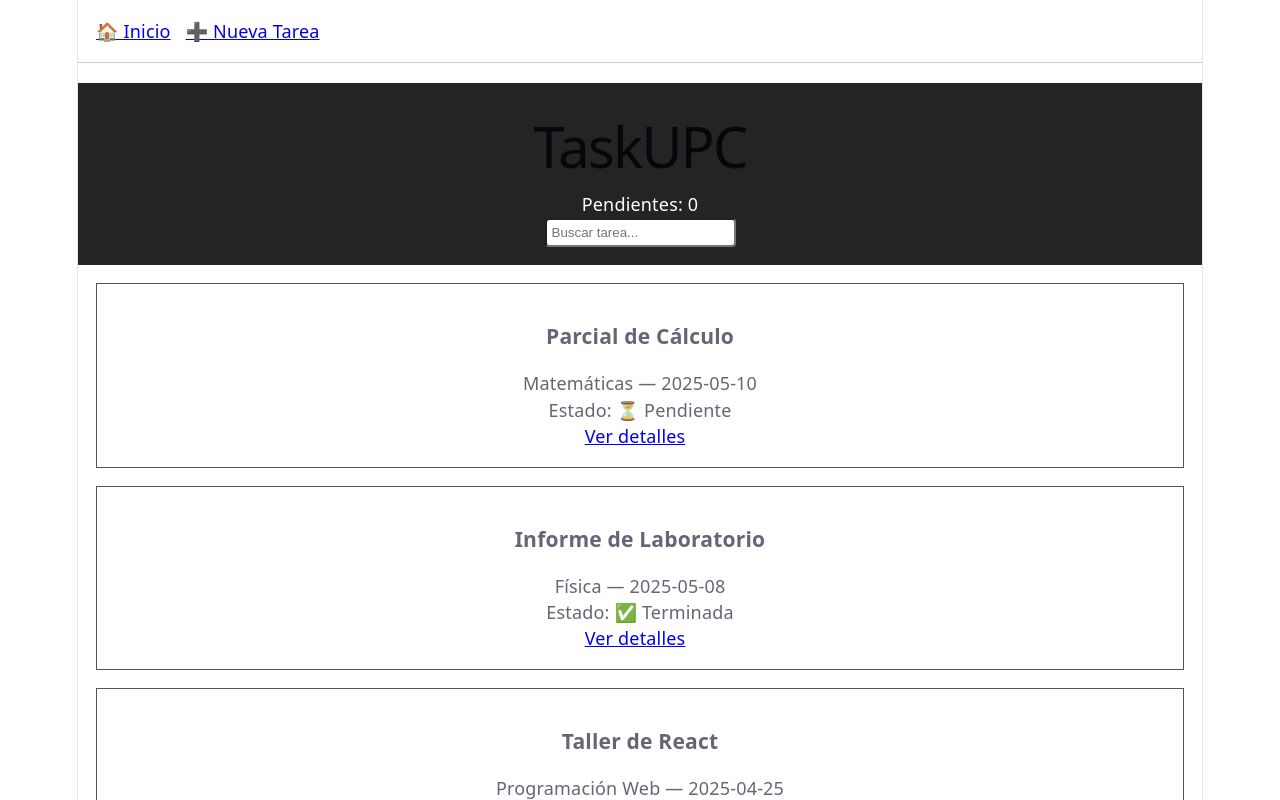
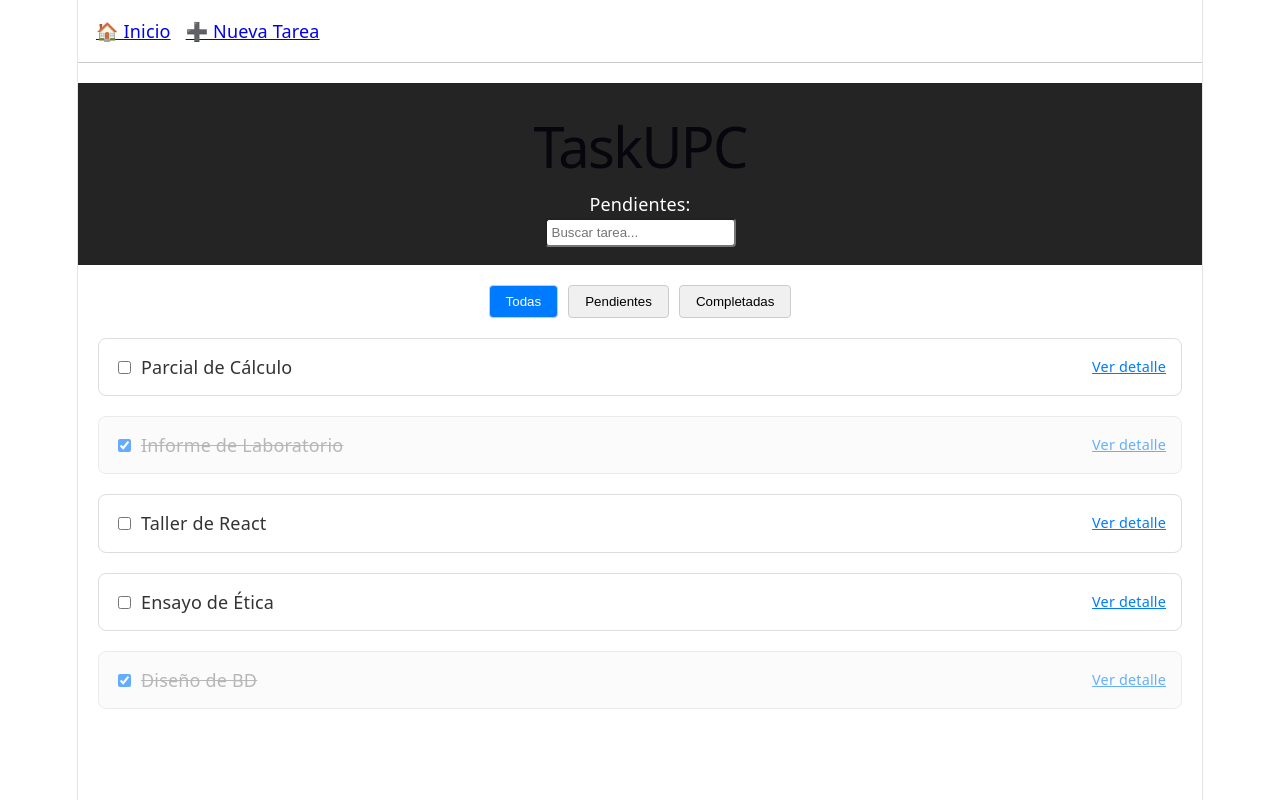
Before and after one commit to miguemoto80-create/taskunpc, a React (Vite) app: page / in a window 1280 px wide. Shown: the top 800 px of the page. Built offline with nearby package versions, Linux system fonts and the light colour scheme.

Commit message:
Proyecto TaskUPC listo para despliegue

```diff
--- a/src/components/ListaTareas.jsx
+++ b/src/components/ListaTareas.jsx
@@ -1,17 +1,33 @@
-import { tareasIniciales } from '../data/tareas';
 import TareaCard from './TareaCard';
+import { useTareas } from '../context/TareasContext';
 
-function ListaTareas({ alCompletarTarea }) {
+function ListaTareas() {
+
+  const { tareas } = useTareas();
+
+
+  const estiloContenedor = {
+    marginTop: '20px',
+    display: 'flex',
+    flexDirection: 'column',
+    gap: '10px'
+  };
+
   return (
-    <section>
-      {tareasIniciales.map((tarea) => (
-        <TareaCard
-          key={tarea.id}
-          {...tarea}
-          onCompletar={alCompletarTarea}
-        />
-      ))}
-    </section>
+    <div style={estiloContenedor}>
+      {tareas.length === 0 ? (
+        <p style={{ textAlign: 'center', color: '#666' }}>
+          No hay tareas pendientes. ¡Buen trabajo!
+        </p>
+      ) : (
+        tareas.map((tarea) => (
+          <TareaCard
+            key={tarea.id}
+            tarea={tarea}
+          />
+        ))
+      )}
+    </div>
   );
 }
 
--- a/src/components/TareaCard.jsx
+++ b/src/components/TareaCard.jsx
@@ -1,16 +1,45 @@
+import { useTareas } from '../context/TareasContext';
 import { Link } from 'react-router-dom';
 
-function TareaCard({ id, titulo, materia, completada, fecha }) {
+function TareaCard({ tarea }) {
+
+  const { toggleTarea } = useTareas();
+
+
+  const estiloTarjeta = {
+    padding: '15px',
+    border: '1px solid #ddd',
+    borderRadius: '8px',
+    marginBottom: '10px',
+    display: 'flex',
+    alignItems: 'center',
+    justifyContent: 'space-between',
+    backgroundColor: tarea.completada ? '#f9f9f9' : '#fff',
+    opacity: tarea.completada ? 0.6 : 1,
+  };
+
+  const estiloTexto = {
+    textDecoration: tarea.completada ? 'line-through' : 'none',
+    color: tarea.completada ? '#888' : '#333'
+  };
+
   return (
-    <article style={{ border: '1px solid #555', padding: '1rem', margin: '1rem' }}>
-      <h3>{titulo}</h3>
-      <p>{materia} — {fecha}</p>
-      <p>Estado: {completada ? '✅ Terminada' : '⏳ Pendiente'}</p>
+    <div style={estiloTarjeta}>
+      <div>
+        {/* Checkbox para el toggle */}
+        <input
+          type="checkbox"
+          checked={tarea.completada}
+          onChange={() => toggleTarea(tarea.id)}
+          style={{ marginRight: '10px' }}
+        />
+        <span style={estiloTexto}>{tarea.titulo}</span>
+      </div>
 
-      <Link to={`/tarea/${id}`} style={{ marginRight: '10px' }}>
-        Ver detalles
+      <Link to={`/tarea/${tarea.id}`} style={{ fontSize: '0.8rem', color: '#007bff' }}>
+        Ver detalle
       </Link>
-    </article>
+    </div>
   );
 }
 
--- a/src/context/TareasContext.jsx
+++ b/src/context/TareasContext.jsx
@@ -1,18 +1,21 @@
 import { createContext, useContext, useState, useEffect } from 'react';
 import { tareasIniciales } from '../data/tareas';
 
-// 1. ESTA LÍNEA DEBE IR AQUÍ AFUERA (Es la base de todo)
+
 const TareasContext = createContext();
 
 export function TareasProvider({ children }) {
+
   const [tareas, setTareas] = useState(() => {
     const guardadas = localStorage.getItem('taskunpc-tareas');
     return guardadas ? JSON.parse(guardadas) : tareasIniciales;
   });
 
+
   useEffect(() => {
     localStorage.setItem('taskunpc-tareas', JSON.stringify(tareas));
   }, [tareas]);
+
 
   const toggleTarea = (id) => {
     setTareas(prev => prev.map(t =>
@@ -20,20 +23,39 @@ export function TareasProvider({ children }) {
     ));
   };
 
+
+  const agregarTarea = (nuevaTarea) => {
+    const tareaConId = {
+      ...nuevaTarea,
+      id: Date.now(),
+      completada: false
+    };
+    setTareas(prevTareas => [...prevTareas, tareaConId]);
+  };
+
+
+  const eliminarTarea = (id) => {
+    setTareas(prev => prev.filter(t => t.id !== id));
+  };
+
+
   return (
-    <TareasContext.Provider value={{ tareas, toggleTarea }}>
+    <TareasContext.Provider value={{
+      tareas,
+      toggleTarea,
+      agregarTarea,
+      eliminarTarea
+    }}>
       {children}
     </TareasContext.Provider>
   );
 }
 
-// 2. Aquí es donde usas la variable que definimos arriba
+
 export function useTareas() {
   const context = useContext(TareasContext);
-
   if (!context) {
     throw new Error('useTareas debe usarse dentro de un TareasProvider');
   }
-
   return context;
 }
--- a/src/main.jsx
+++ b/src/main.jsx
@@ -3,13 +3,12 @@ import ReactDOM from 'react-dom/client';
 import { BrowserRouter } from 'react-router-dom';
 import App from './App';
 import './index.css';
-// 1. Importas el proveedor que creamos
 import { TareasProvider } from './context/TareasContext';
 
 ReactDOM.createRoot(document.getElementById('root')).render(
   <React.StrictMode>
     <BrowserRouter>
-      {/* 2. Envuelves el App con el Provider */}
+      {/* El Provider debe envolver a App para que todo el proyecto tenga datos */}
       <TareasProvider>
         <App />
       </TareasProvider>
--- a/src/pages/DetalleTarea.jsx
+++ b/src/pages/DetalleTarea.jsx
@@ -1,17 +1,65 @@
 import { useParams, useNavigate } from 'react-router-dom';
+import { useTareas } from '../context/TareasContext';
 
 function DetalleTarea() {
   const { id } = useParams();
   const navigate = useNavigate();
+  const { tareas, eliminarTarea } = useTareas();
+
+
+  const tarea = tareas.find(t => t.id === Number(id));
+
+
+  if (!tarea) {
+    return (
+      <div style={{ padding: '20px', textAlign: 'center' }}>
+        <h2>⚠️ Tarea no encontrada</h2>
+        <button onClick={() => navigate('/')}>Volver al Inicio</button>
+      </div>
+    );
+  }
+
+  const handleEliminar = () => {
+    if (window.confirm("¿Estás seguro de que deseas eliminar esta tarea?")) {
+      eliminarTarea(tarea.id);
+      navigate('/');
+    }
+  };
 
   return (
-    <div style={{ padding: '20px' }}>
-      <h2>Detalle de tarea #{id}</h2>
-      <p>Información detallada sobre la tarea seleccionada.</p>
+    <div style={{ padding: '20px', maxWidth: '600px', margin: '0 auto' }}>
+      <button onClick={() => navigate('/')} style={{ marginBottom: '20px' }}>
+        ← Volver
+      </button>
 
-      <button onClick={() => navigate('/')}>
-        Volver
-      </button>
+      <div style={{
+        border: '1px solid #ddd',
+        padding: '25px',
+        borderRadius: '12px',
+        backgroundColor: tarea.completada ? '#f8f9fa' : '#fff'
+      }}>
+        <h1 style={{ marginTop: 0 }}>{tarea.titulo}</h1>
+        <hr />
+        <p><strong>Materia:</strong> {tarea.materia || 'No especificada'}</p>
+        <p><strong>Fecha límite:</strong> {tarea.fecha || 'Sin fecha'}</p>
+        <p><strong>Estado:</strong> {tarea.completada ? '✅ Completada' : '⏳ Pendiente'}</p>
+
+        <div style={{ marginTop: '30px', display: 'flex', gap: '15px' }}>
+          <button
+            onClick={handleEliminar}
+            style={{
+              padding: '10px 20px',
+              backgroundColor: '#dc3545',
+              color: 'white',
+              border: 'none',
+              borderRadius: '6px',
+              cursor: 'pointer'
+            }}
+          >
+            Eliminar Tarea
+          </button>
+        </div>
+      </div>
     </div>
   );
 }
--- a/src/pages/Inicio.jsx
+++ b/src/pages/Inicio.jsx
@@ -1,17 +1,47 @@
+import { useState } from 'react';
 import Header from '../components/Header';
-import ListaTareas from '../components/ListaTareas';
+import TareaCard from '../components/TareaCard';
+import { useTareas } from '../context/TareasContext';
 
-function Inicio({ tareas, alCompletar }) {
-  const pendientes = tareas ? tareas.filter(t => !t.completada).length : 0;
+function Inicio() {
+  const { tareas } = useTareas();
+  const [filtro, setFiltro] = useState('todas');
+
+
+  const tareasFiltradas = tareas.filter(tarea => {
+    if (filtro === 'pendientes') return !tarea.completada;
+    if (filtro === 'completadas') return tarea.completada;
+    return true; // 'todas'
+  });
 
   return (
     <>
-      <Header totalPendientes={pendientes} />
-      <main>
-        <ListaTareas tareas={tareas} alCompletarTarea={alCompletar} />
+      <Header />
+      <main style={{ padding: '20px' }}>
+        <div style={{ marginBottom: '20px', display: 'flex', gap: '10px', justifyContent: 'center' }}>
+          <button onClick={() => setFiltro('todas')} style={btnStyle(filtro === 'todas')}>Todas</button>
+          <button onClick={() => setFiltro('pendientes')} style={btnStyle(filtro === 'pendientes')}>Pendientes</button>
+          <button onClick={() => setFiltro('completadas')} style={btnStyle(filtro === 'completadas')}>Completadas</button>
+        </div>
+
+        <div style={{ display: 'flex', flexDirection: 'column', gap: '10px' }}>
+          {tareasFiltradas.map(t => (
+            <TareaCard key={t.id} tarea={t} />
+          ))}
+        </div>
       </main>
     </>
   );
 }
 
+
+const btnStyle = (activo) => ({
+  padding: '8px 16px',
+  cursor: 'pointer',
+  backgroundColor: activo ? '#007bff' : '#f0f0f0',
+  color: activo ? 'white' : 'black',
+  border: '1px solid #ccc',
+  borderRadius: '4px'
+});
+
 export default Inicio;
--- a/src/pages/NuevaTarea.jsx
+++ b/src/pages/NuevaTarea.jsx
@@ -1,13 +1,57 @@
+import { useState } from 'react';
 import { useNavigate } from 'react-router-dom';
+import { useTareas } from '../context/TareasContext';
 
 function NuevaTarea() {
+  const [form, setForm] = useState({ titulo: '', materia: '', fecha: '' });
+  const { agregarTarea } = useTareas();
   const navigate = useNavigate();
 
+  function handleChange(e) {
+    setForm({ ...form, [e.target.name]: e.target.value });
+  }
+
+  function handleSubmit(e) {
+    e.preventDefault();
+    if (!form.titulo.trim()) return alert("El título es obligatorio");
+
+    agregarTarea(form);
+    navigate('/');
+  }
+
   return (
-    <div style={{ padding: '20px' }}>
-      <h2>Crear Nueva Tarea</h2>
-      <p>Formulario en construcción...</p>
-      <button onClick={() => navigate('/')}>Cancelar</button>
+    <div style={{ padding: '20px', maxWidth: '400px', margin: '0 auto' }}>
+      <h2>Nueva Tarea</h2>
+      <form onSubmit={handleSubmit} style={{ display: 'flex', flexDirection: 'column', gap: '15px' }}>
+        <input
+          name="titulo"
+          placeholder="Título de la tarea"
+          value={form.titulo}
+          onChange={handleChange}
+          required
+          style={{ padding: '8px' }}
+        />
+        <input
+          name="materia"
+          placeholder="Materia (ej. Programación)"
+          value={form.materia}
+          onChange={handleChange}
+          style={{ padding: '8px' }}
+        />
+        <input
+          name="fecha"
+          type="date"
+          value={form.fecha}
+          onChange={handleChange}
+          style={{ padding: '8px' }}
+        />
+        <button type="submit" style={{ padding: '10px', backgroundColor: '#28a745', color: 'white', border: 'none', borderRadius: '5px' }}>
+          Guardar Tarea
+        </button>
+        <button type="button" onClick={() => navigate('/')} style={{ background: 'none', border: 'none', color: 'red', cursor: 'pointer' }}>
+          Cancelar
+        </button>
+      </form>
     </div>
   );
 }
```
